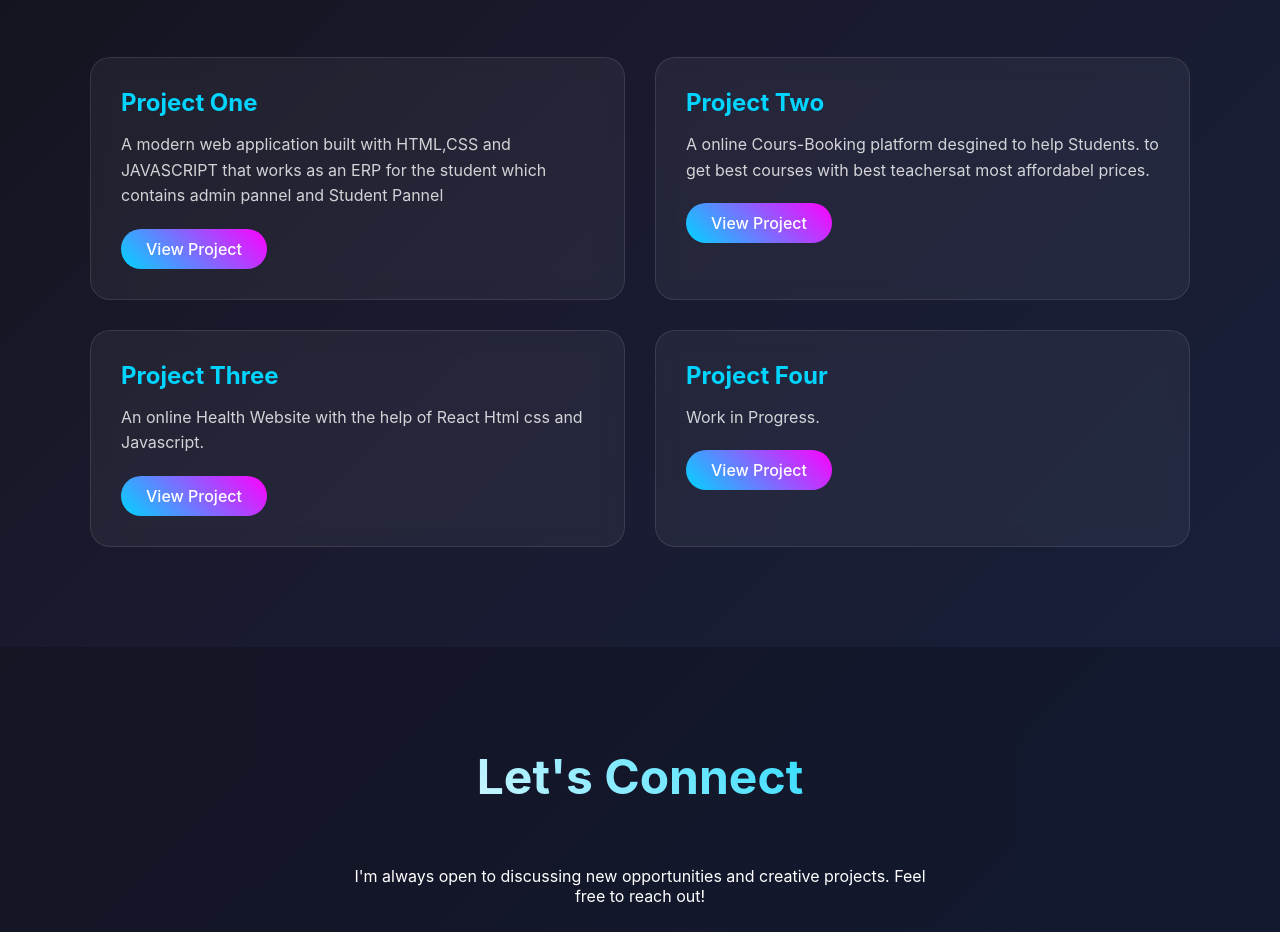
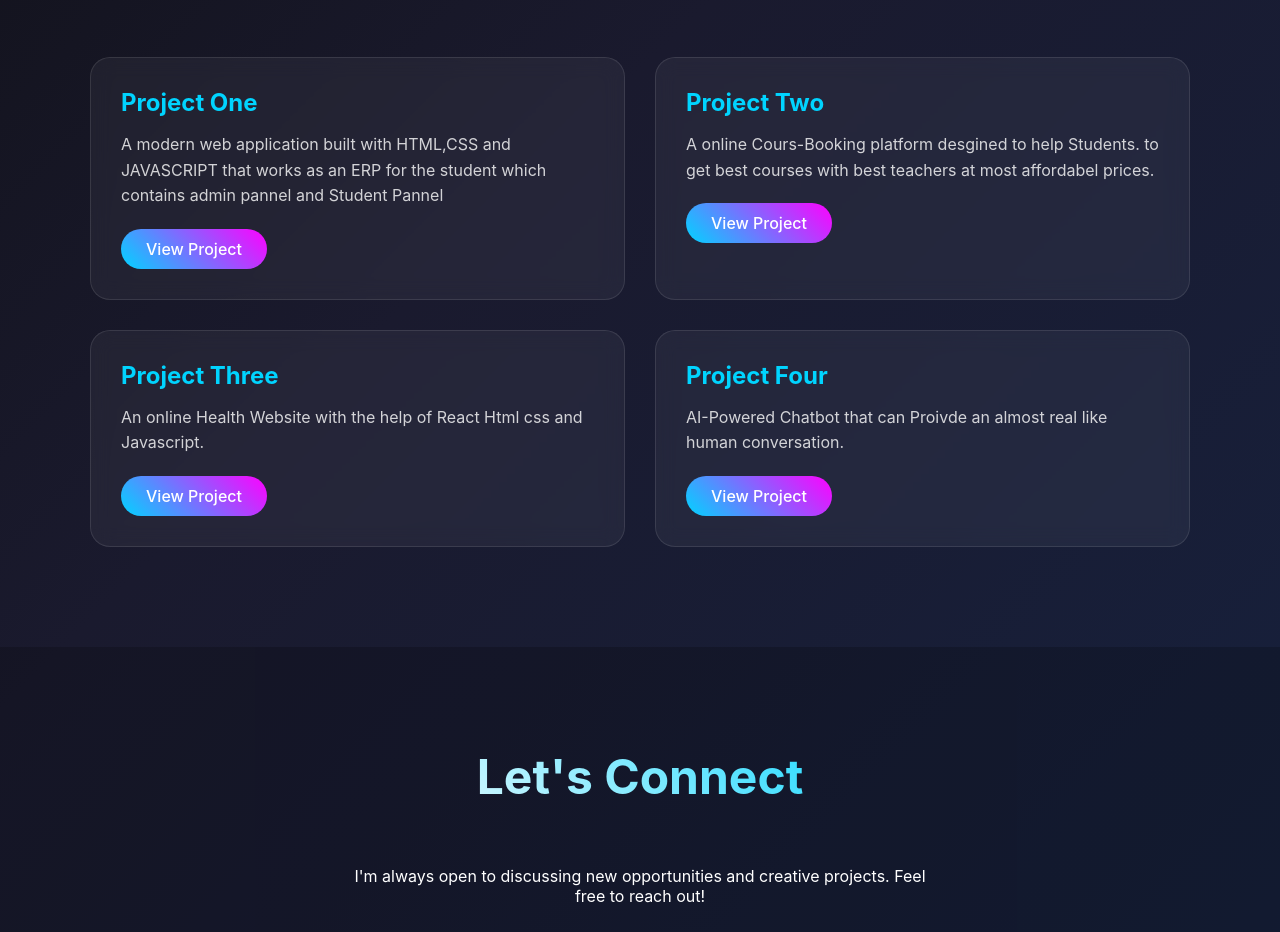
Before and after one commit to Redott21/Prof, a plain HTML site: page index.html in a window 1280 px wide. Shown: the part 962-1894 px from the top of the page. Drawn offline with Linux system fonts and the light colour scheme.

Commit message:
Add files via upload

```diff
--- a/index.html
+++ b/index.html
@@ -432,7 +432,7 @@
             </div>
             <div class="project-card">
                 <h3>Project Two</h3>
-                <p>A online Cours-Booking platform desgined to help Students. to get best courses with best teachersat most affordabel prices.</p>
+                <p>A online Cours-Booking platform desgined to help Students. to get best courses with best teachers at most affordabel prices.</p>
                 <a href="https://course-mania-six.vercel.app/" class="project-link">View Project</a>
             </div>
             <div class="project-card">
@@ -442,8 +442,8 @@
             </div>
             <div class="project-card">
                 <h3>Project Four</h3>
-                <p>Work in Progress.</p>
-                <a href="#" class="project-link">View Project</a>
+                <p>AI-Powered Chatbot that can Proivde an almost real like human conversation.</p>
+                <a href="https://chatbot-steel-zeta.vercel.app/" class="project-link">View Project</a>
             </div>
         </div>
     </section>
```
